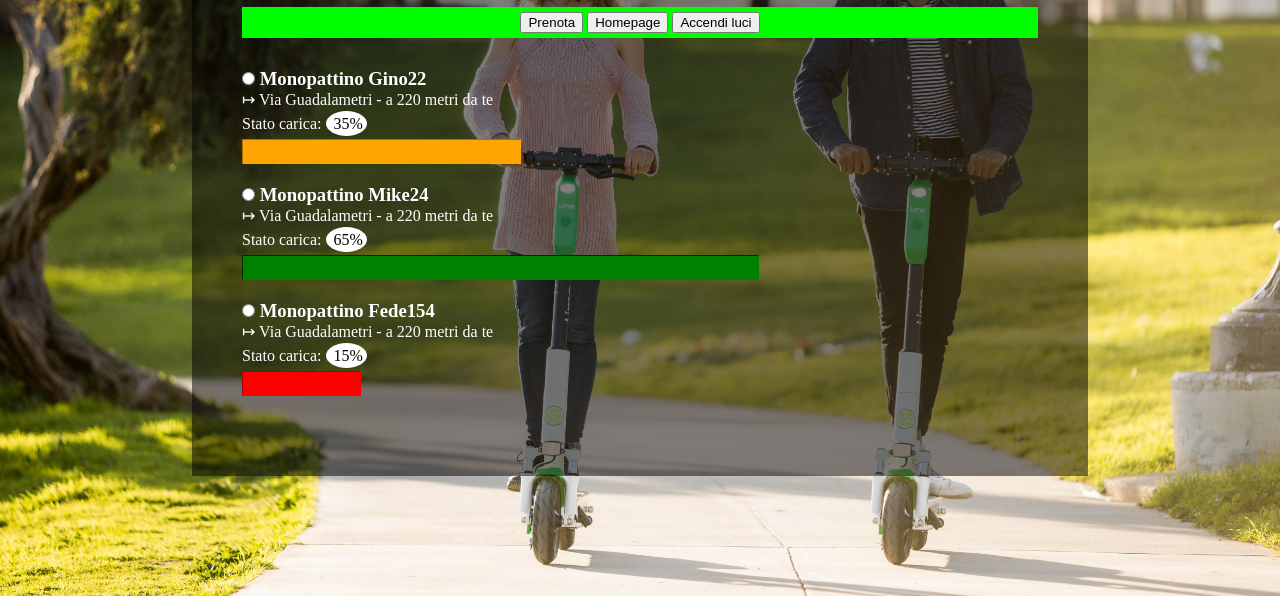
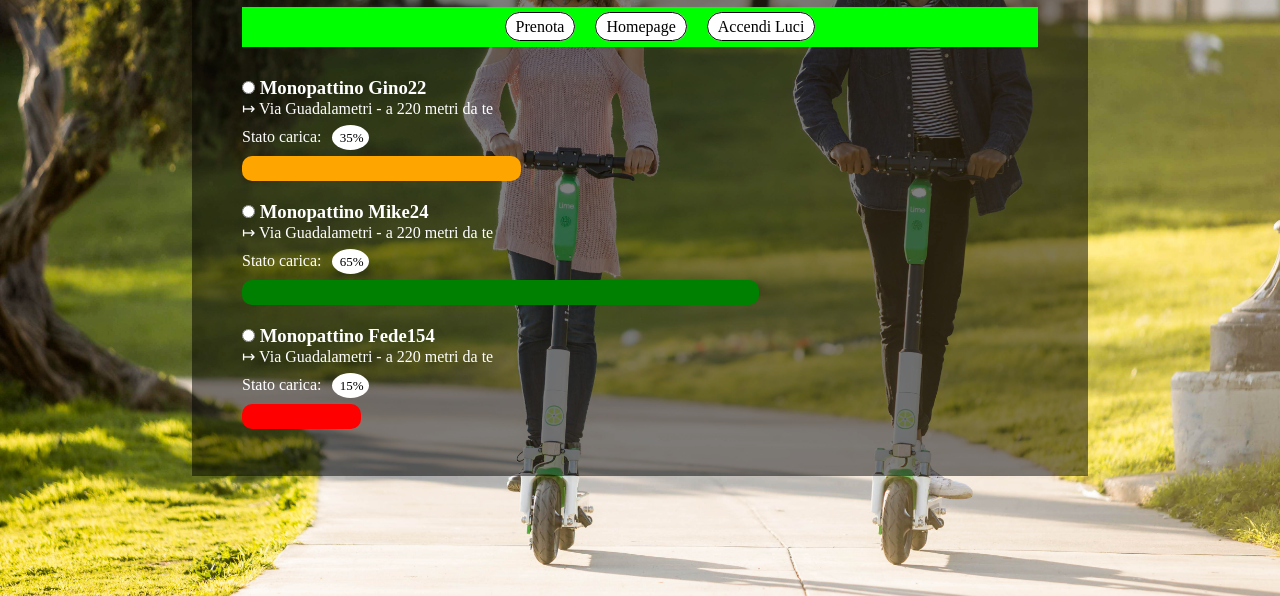
Before and after one commit to Pietro-fe01/Progetto-Lime, a plain HTML site: page Index.html in a window 1280 px wide. Shown: the part 204-800 px from the top of the page. Drawn offline with Linux system fonts and the light colour scheme.

Commit message:
Aggiunte varie correzioni

```diff
--- a/Index.html
+++ b/Index.html
@@ -13,13 +13,15 @@
       <header> <!-- IMMAGINE E TITOLO LIME -->
         <img src="images/logo.png" class="logo">
         <h2 id="titolo">Taking Booleaners from A to B</h2>
+
+        <nav>  <!-- PULSANTI NAVIGAZIONE SITO -->
+          <ul>
+            <li><a class="button" href="#">Prenota</a></li>
+            <li><a class="button" href="https://www.li.me/it-it/" target="_blank">Homepage</a></li>
+            <li><a class="button" href="#">Accendi Luci</a></li>
+          </ul>
+        </nav>
       </header>
-
-      <nav>  <!-- PULSANTI NAVIGAZIONE SITO -->
-        <button type="button">Prenota</button>
-        <button type="button" onclick="location.href='https://help.li.me/hc/it'">Homepage</button>
-        <button type="button">Accendi luci</button>
-      </nav>
 
       <main>  <!--QUI CI SARA' IL CORPO DEL SITO-->
 
@@ -29,8 +31,10 @@
             Monopattino Gino22
           </h3>
           <p class="">&#8614; Via Guadalametri - a 220 metri da te</p>
-          <div class="">Stato carica:<span class="percentuale"> 35%</span></div>
-          <hr id="linea1">
+          <div class="stato-carica">
+            Stato carica:<span class="percentuale"> 35%</span>
+          </div>
+          <div class="barra-caricamento" id="barra1"></div>
         </section>
 
         <section id="sez2"> <!-- SECONDO MONOPATTINO DA SCEGLIERE -->
@@ -39,8 +43,10 @@
             Monopattino Mike24
           </h3>
           <p class="">&#8614; Via Guadalametri - a 220 metri da te</p>
-          <div class="">Stato carica:<span class="percentuale"> 65%</span></div>
-          <hr id="linea2">
+          <div class="stato-carica">
+            Stato carica:<span class="percentuale"> 65%</span>
+          </div>
+          <div class="barra-caricamento" id="barra2"></div>
         </section>
 
         <section id="sez3"> <!-- TERZO MONOPATTINO DA SCEGLIERE -->
@@ -49,8 +55,10 @@
             Monopattino Fede154
           </h3>
           <p class="">&#8614; Via Guadalametri - a 220 metri da te</p>
-          <div class="">Stato carica:<span class="percentuale"> 15%</span></div>
-          <hr id="linea3">
+          <div class="stato-carica">
+            Stato carica:<span class="percentuale"> 15%</span>
+          </div>
+          <div class="barra-caricamento" id="barra3"></div>
         </section>
 
       </main>
--- a/css/lime.css
+++ b/css/lime.css
@@ -27,10 +27,23 @@ body{
 }
 
 /*---------
+   BUTTON
+----------*/
+header nav .button {
+  cursor: pointer;
+  text-decoration: none;
+  color: black;
+  background-color: white;
+  padding: 5px 10px;
+  margin: 0 10px;
+  border-radius: 20px;
+  border: 1px solid black;
+}
+
+/*---------
    HEADER
 ----------*/
 header{
-  display: block;
   margin: auto;
   text-align: center;
 }
@@ -46,11 +59,18 @@ header #titolo{
   font-size: 30px;
 }
 
-nav{
+header nav{
   background-color: lime;
-  text-align: center;
+  height: 40px;
   margin-top: 10px;
-  padding: 5px;
+}
+
+header nav ul{
+  list-style: none;
+  display: flex;
+  justify-content: center;
+  align-items: center;
+  height: 100%;
 }
 
 /*---------
@@ -68,40 +88,35 @@ main section .percentuale{
   border-radius: 50%;
   background-color: white;
   color: black;
-  padding: 4px;
-  margin-left: 4px;
+  padding: 5px;
+  margin: 0 10px;
+  font-size: small;
 }
 
-main section #linea1{
-  background-color: orange;
-  width: 35%  ;
-  height: 25px;
-  border-color: orange;
+main section > .stato-carica{
+  margin:10px 0;
 }
 
-main section > div{
-  margin-top: 6px;
-  margin-bottom: 6px;
-}
-
-main section#sez2{
+main section#sez2, main section#sez3{
   margin-top: 20px;
 }
 
-main section#sez3{
-  margin-top: 20px;
+main section .barra-caricamento{
+  border-radius: 10px;
+  height: 25px;
 }
 
-main section #linea2{
+main section #barra1{
+  background-color: orange;
+  width: 35%  ;
+}
+
+main section #barra2{
   background-color: green;
   width: 65%  ;
-  height: 25px;
-  border-color: green;
 }
 
-main section #linea3{
+main section #barra3{
   background-color: red;
   width: 15%  ;
-  height: 25px;
-  border-color: red;
 }
```
